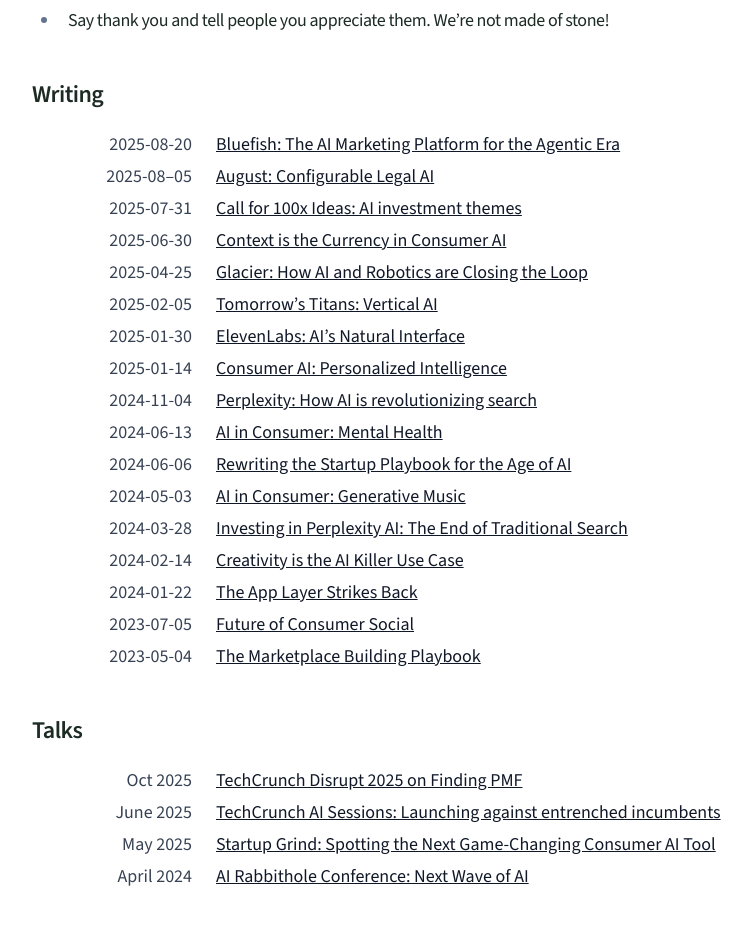
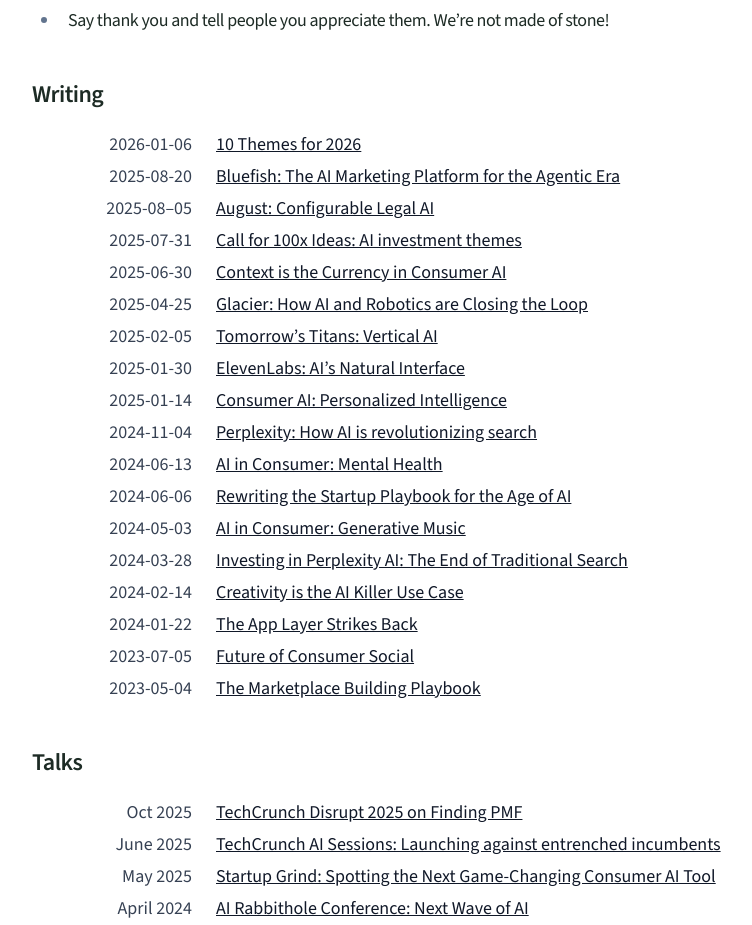
Before and after one commit to markphilpot/annbordetsky, a Next.js app: page / in a window 1280 px wide. Shown: the part 1180-2105 px from the top of the page, without its empty margins (240-992 px from the left). Built offline with nearby package versions, Linux system fonts and the light colour scheme.

Commit message:
Adding 2026 themes post to writing

```diff
--- a/src/components/Writing.tsx
+++ b/src/components/Writing.tsx
@@ -2,6 +2,11 @@
 import { Fragment } from "react";
 
 const writing = [
+  [
+    "2026-01-06",
+    "10 Themes for 2026",
+    "https://annbordetsky.substack.com/p/10-themes-for-2026"
+  ],
   [
     "2025-08-20",
     "Bluefish: The AI Marketing Platform for the Agentic Era",
```
